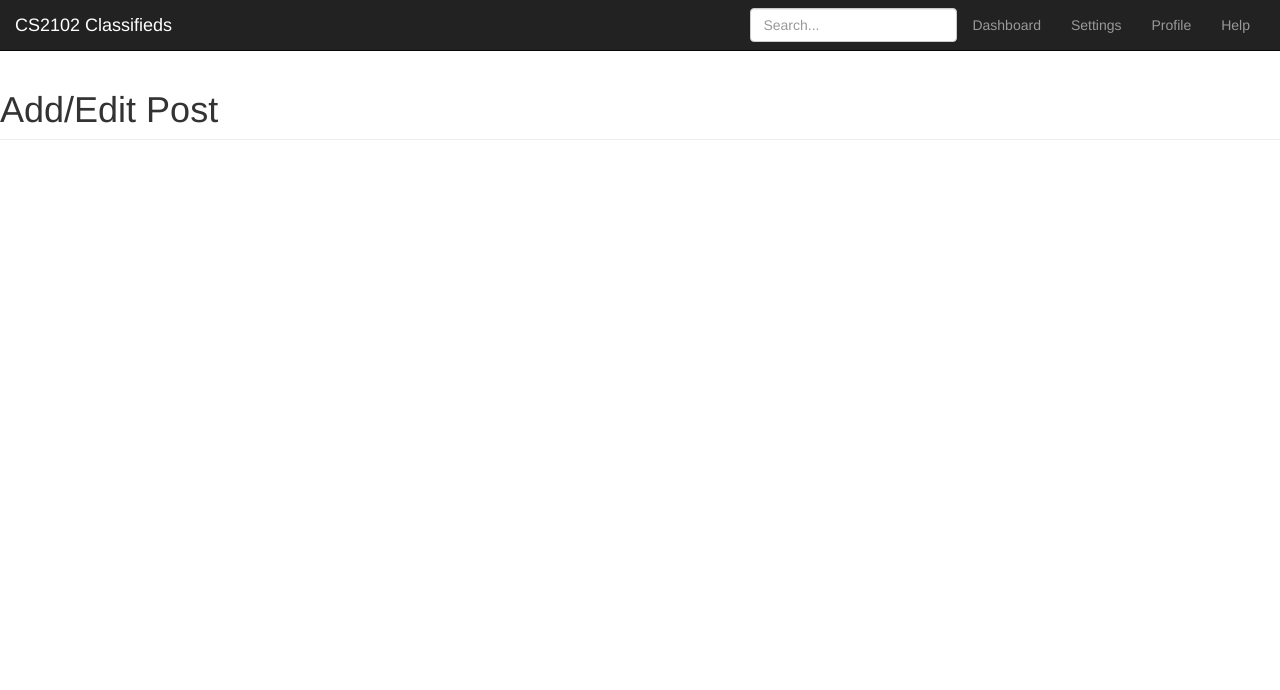
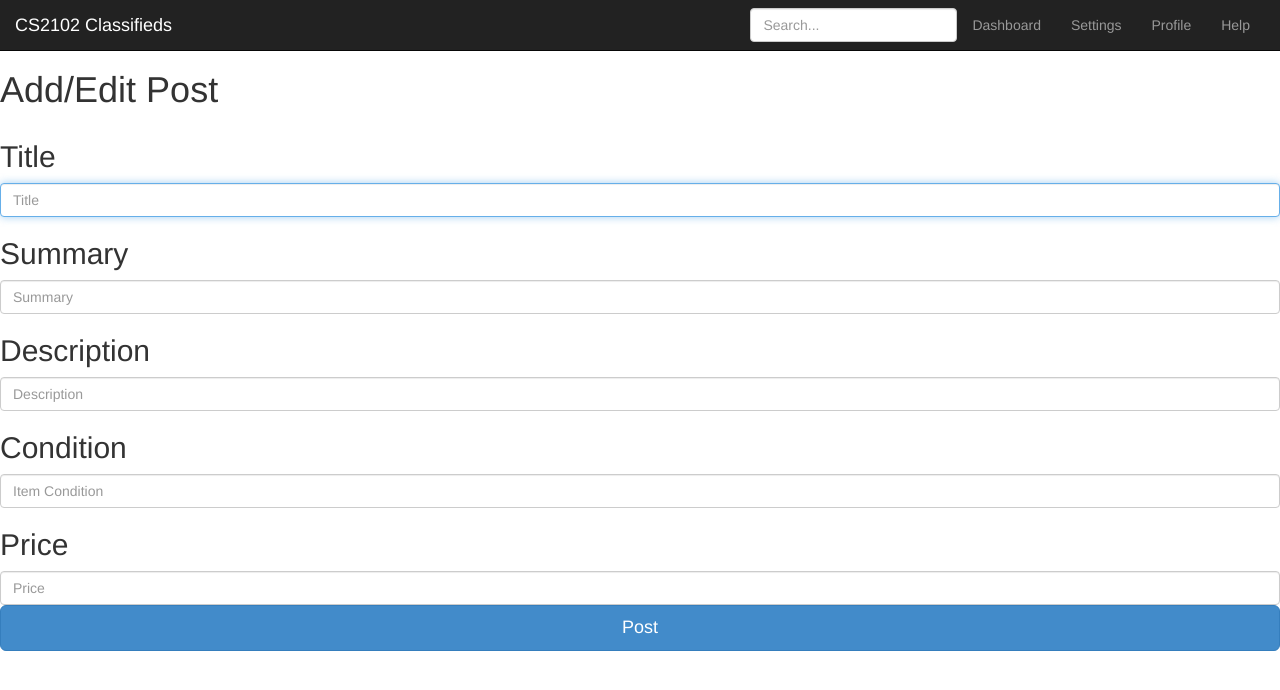
Before and after one commit to yeokm1/cs2102-classifieds, a PHP site: page /add_modify_item.php in a window 1280 px wide. Shown: the top 690 px of the page. Run offline with PHP 8.4, Linux system fonts and the light colour scheme; some libraries are stand-ins or nearby versions.

Commit message:
some minor changes to add/edit post

```diff
--- a/add_modify_item.php
+++ b/add_modify_item.php
@@ -53,25 +53,28 @@
     </div>
 
     <div class="container-fluid">
+
       <div class="row">
-        <div>
-          <h1 class="page-header">
-            <?php
+        <h1>Add/Edit Post</h1>
+      </div>
 
-              if (isset($_GET['my'])){
-                $mode = 'myStuff';
-                echo 'My Classifieds';
-              }elseif (isset($_GET['new'])){
-                $mode = 'postNew';
-                echo 'Post New Classified';
-              }else{
-                $mode = 'latest';
-                echo 'Add/Edit Post';
-              }
+      <div class="row">
+        <form class="form-signin" role="form">
+        <h2 class="form-signin-heading">Title</h2>
+        <input type="title" class="form-control" placeholder="Title" required autofocus>
+                <h2 class="form-signin-heading">Summary</h2>
+        <input type="summary" class="form-control" placeholder="Summary" required >
+                <h2 class="form-signin-heading">Description</h2>
+        <input type="description" class="form-control" placeholder="Description" required >
+                <h2 class="form-signin-heading">Condition</h2>
+        <input type="condition" class="form-control" placeholder="Item Condition" required >
+                <h2 class="form-signin-heading">Price</h2>
+        <input type="price" class="form-control" placeholder="Price" required >
+        <button class="btn btn-lg btn-primary btn-block" type="submit_post">Post</button>
+      </form>
+      </div>
 
-            ?>
-        </h1>
-
+    </div>
 
     <!-- Bootstrap core JavaScript
     ================================================== -->
```
